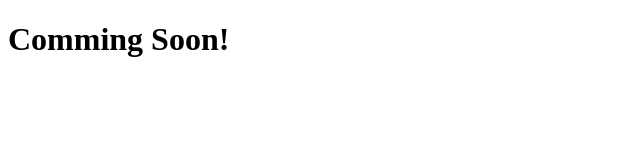
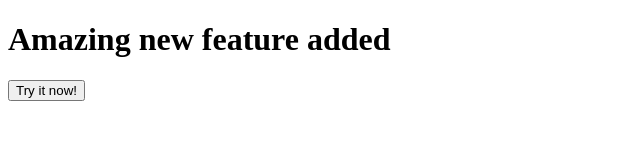
Before and after one commit to Velocima/hello-morris, a plain HTML site: page index.html in a window 1280 px wide. Shown: the whole page, without its empty margins (0-640 px from the left). Drawn offline with Linux system fonts and the light colour scheme.

Commit message:
add button feature

```diff
--- a/index.html
+++ b/index.html
@@ -8,6 +8,7 @@
 		<link rel="stylesheet" href="./style.css" type="text/css" />
 	</head>
 	<body>
-		<h1>Comming Soon!</h1>
+		<h1>Amazing new feature added</h1>
+		<button>Try it now!</button>
 	</body>
 </html>
```
